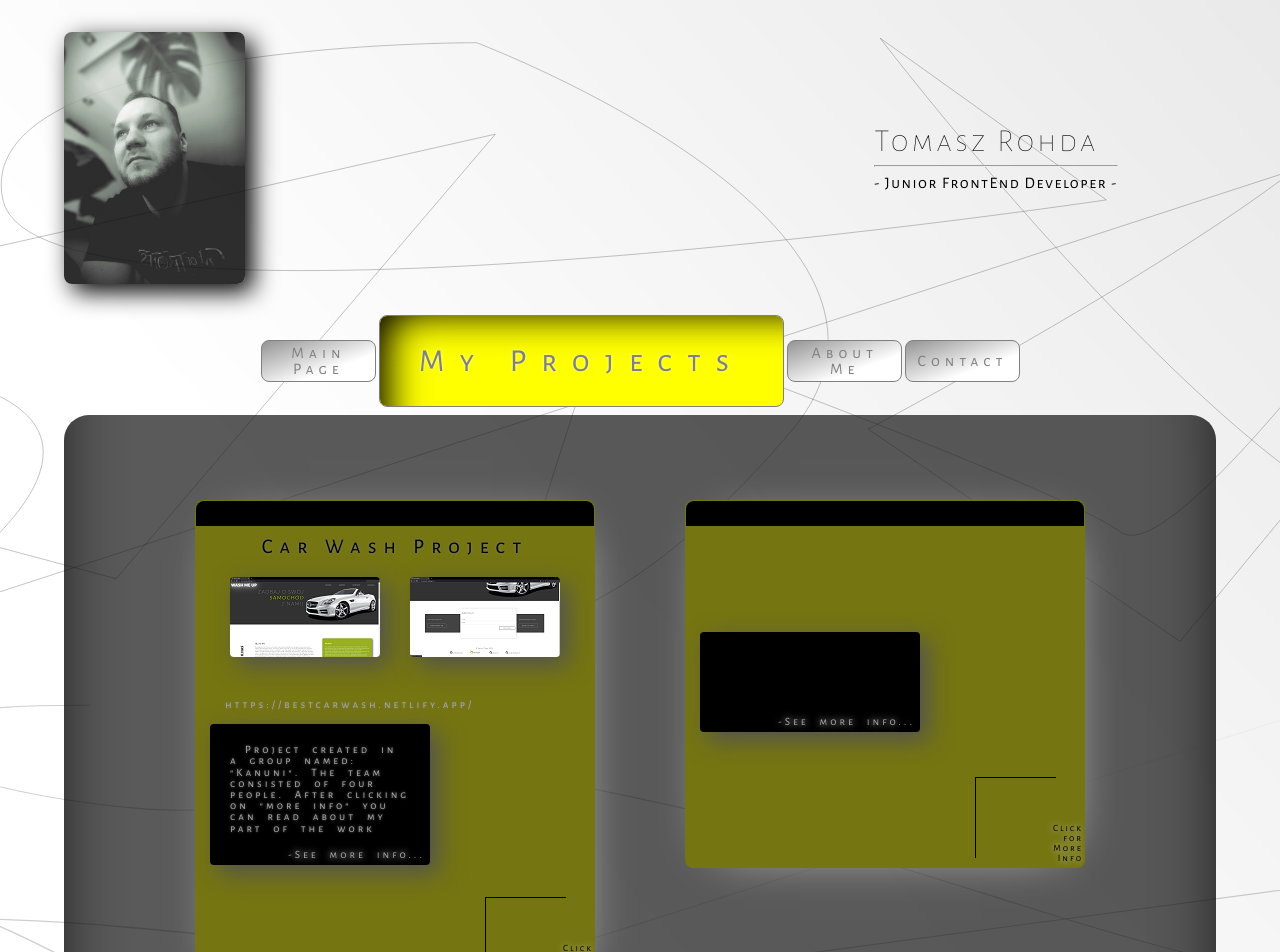
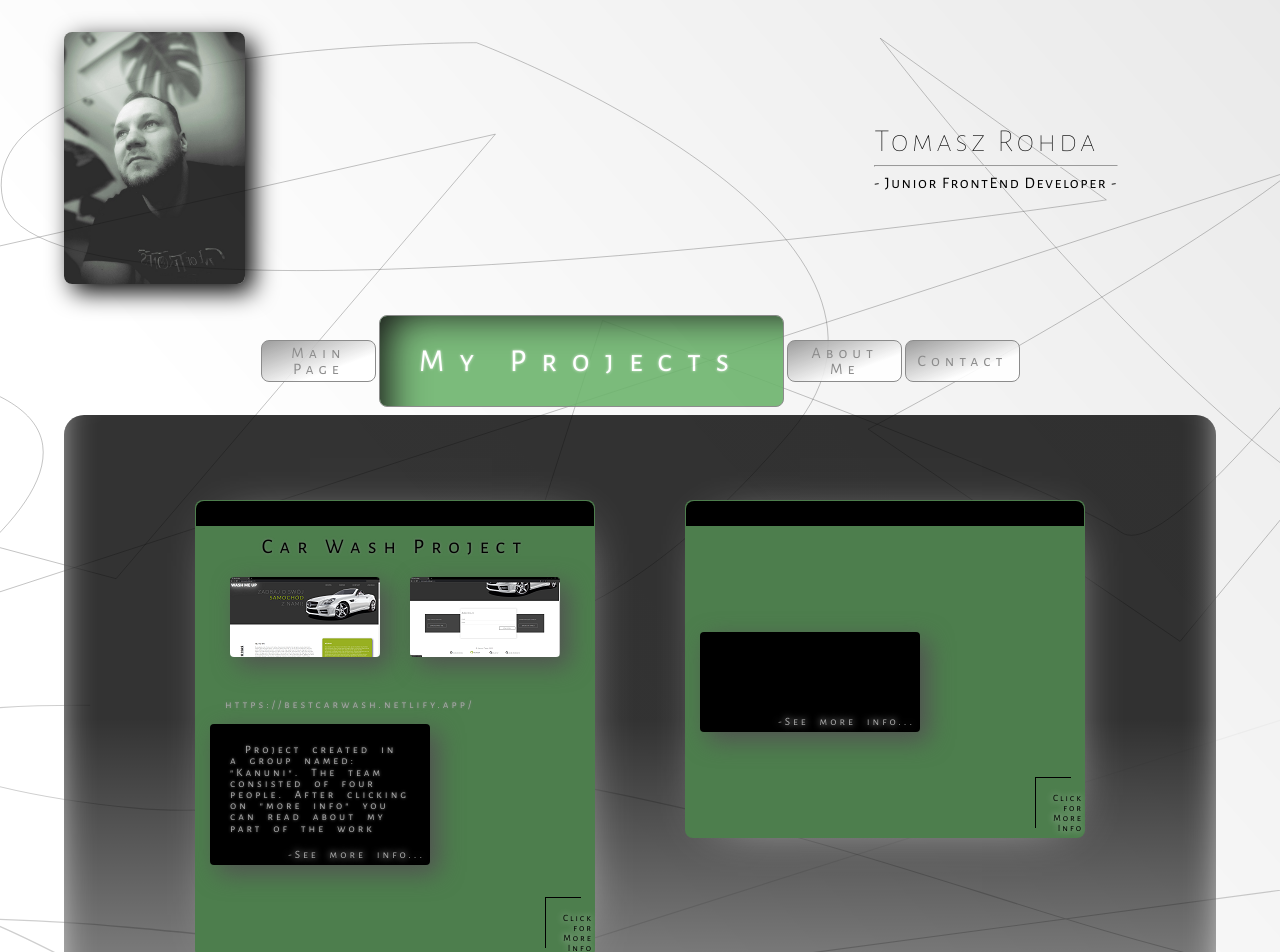
Before and after one commit to trohda/Portfolio-project, a React (Create React App) app: page /projects in a window 1280 px wide. Shown: the top 952 px of the page. Built offline with nearby package versions, Linux system fonts and the light colour scheme.

Commit message:
Styles corrections

```diff
--- a/src/components/Navbar/NavbarStyles.css
+++ b/src/components/Navbar/NavbarStyles.css
@@ -18,7 +18,7 @@ nav {
   width: 21%;
   height: 20px;
   border: 1px solid gray;
-
+  opacity: 0.9;
   border-radius: 8px;
   cursor: pointer;
   transition: letter-spacing 0.5s 0.05s, font-size 0.5s 0.05s, width 0.5s 0.05s,
@@ -44,7 +44,7 @@ nav {
   width: 60%;
   height: 40px;
   padding: 25px;
-
+  opacity: 0.9;
   text-shadow: 0px 0px 3px rgba(136, 136, 136, 0.75);
   -webkit-box-shadow: 8px 8px 24px 0px rgb(82, 82, 82);
   -moz-box-shadow: 8px 8px 24px 0px rgb(82, 82, 82);
@@ -71,10 +71,11 @@ nav {
   -webkit-box-shadow: inset 42px 32px 38px -34px rgba(0, 0, 0, 1);
   -moz-box-shadow: inset 42px 32px 38px -34px rgba(0, 0, 0, 1);
   box-shadow: inset 42px 32px 38px -34px rgba(0, 0, 0, 1);
+  opacity: 0.9;
 }
 .yellowNavLink {
-  background-color: yellow;
-  color: rgb(128, 128, 128);
+  background-color: rgb(109, 180, 109);
+  color: white;
 }
 
 @media only screen and (max-width: 600px) {
--- a/src/components/PageLayout/PageLayoutStles.css
+++ b/src/components/PageLayout/PageLayoutStles.css
@@ -3,5 +3,5 @@
   min-height: 1650px;
   background-image: url(../../img/pageLayoutBackground.svg);
   background-size: cover;
-  background-position: center;
+  background-position: top;
 }
--- a/src/components/Projects/ProjectDigestStyles.css
+++ b/src/components/Projects/ProjectDigestStyles.css
@@ -7,7 +7,7 @@
   height: 70%;
   margin: 45px;
   border-radius: 8px;
-  background-color: rgb(117, 117, 18);
+  background-color: rgb(77, 126, 77);
   -webkit-box-shadow: 5px 5px 52px -30px rgba(255, 255, 255, 1);
   -moz-box-shadow: 5px 5px 52px -30px rgba(255, 255, 255, 1);
   box-shadow: 5px 5px 52px -30px rgba(255, 255, 255, 1);
@@ -137,14 +137,18 @@
 }
 
 .moreInfoLine2 {
-  width: 1px;
-  height: 1px;
+  /* width: 1px;
+  height: 1px; */
   border-bottom: 1px solid black;
   border-right: 1px solid black;
   color: black;
+  width: 35px;
+  height: 50px;
+  transform: translate(360px, 40px) rotate(-180deg);
+  /* transform: translate(360px, 40px) rotate(-180deg);
   animation-name: rotateLine2;
   animation-duration: 1.5s;
-  animation-fill-mode: forwards;
+  animation-fill-mode: forwards; */
   position: relative;
   bottom: 10px;
   right: 10px;
--- a/src/components/ProjectsList/ProjectsListStyle.css
+++ b/src/components/ProjectsList/ProjectsListStyle.css
@@ -3,25 +3,21 @@
   flex-direction: row;
   flex-wrap: wrap;
   justify-content: center;
-  background-color: rgba(22, 22, 22, 0.705);
+  background-color: rgba(255, 255, 255, 0);
+  background-image: linear-gradient(
+    180deg,
+    rgba(0, 0, 0, 0.8) 30%,
+    rgba(0, 0, 0, 0.02) 95%
+  );
   width: 90%;
   min-height: 800px;
   padding-top: 40px;
   margin: 65px auto 0 auto;
-  border-radius: 25px 25px 0 0;
-  -webkit-box-shadow: inset 0px -100px 75px -18px rgba(0, 0, 0, 1);
-  -moz-box-shadow: inset 0px -100px 75px -18px rgba(0, 0, 0, 1);
-  box-shadow: inset 0px -100px 75px -18px rgba(0, 0, 0, 1);
+  border-radius: 20px 20px 60px 60px;
+  -webkit-box-shadow: inset 0px -32px 39px -10px rgba(255, 255, 255, 1);
+  -moz-box-shadow: inset 0px -32px 39px -10px rgba(255, 255, 255, 1);
+  box-shadow: inset 0px -32px 39px -10px rgba(255, 255, 255, 1);
 }
-
-/* .projectsListWrapper {
-  background-color: rgba(249, 249, 249, 1);
-  background-image: linear-gradient(
-    180deg,
-    rgba(249, 249, 249, 1) 11%,
-    rgba(0, 0, 0, 1) 100%
-  );
-} */
 
 .projectsScreenshot {
   border-radius: 4px;
```
